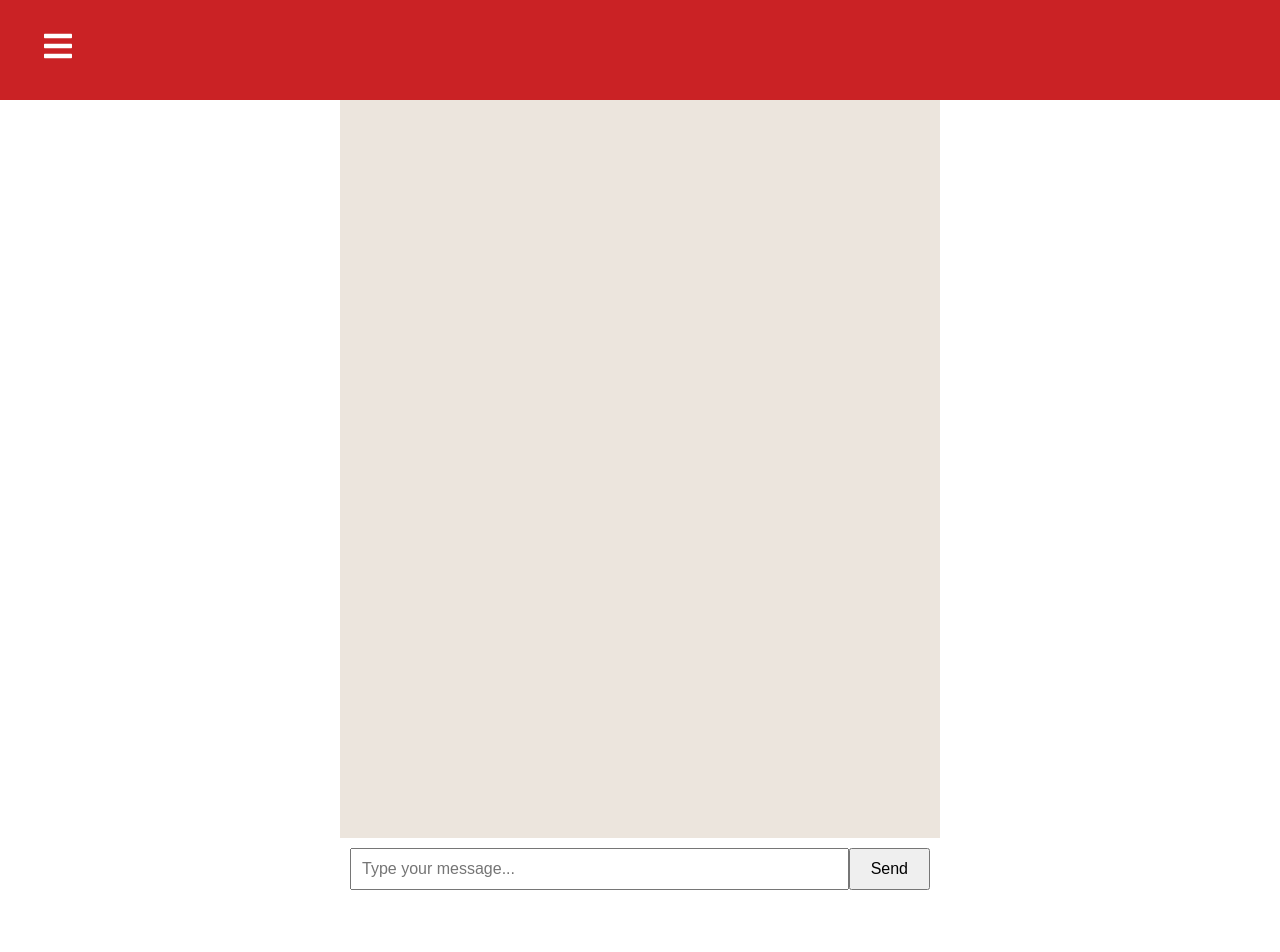
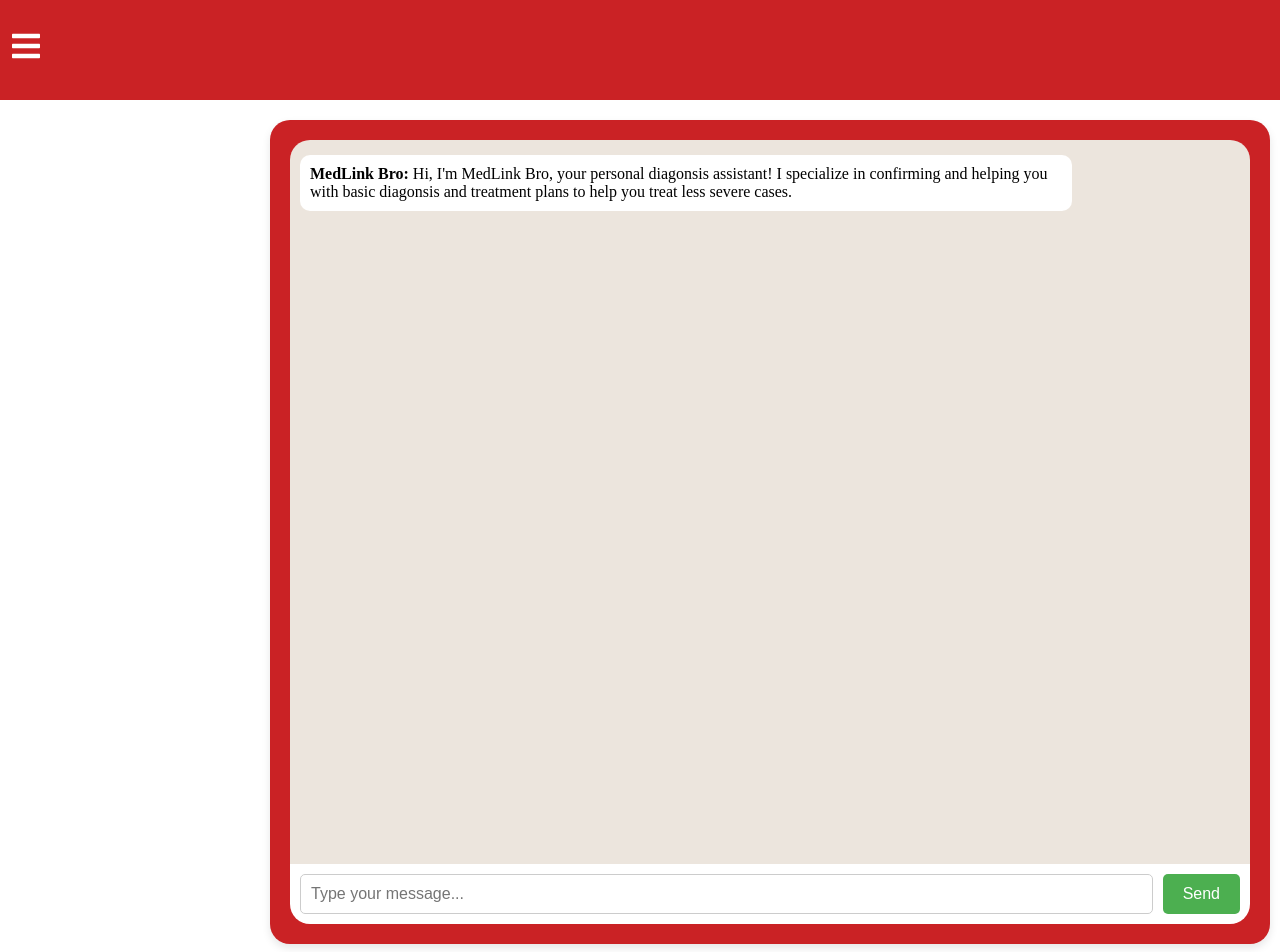
Before and after one commit to jzhen03/UrbanHack, a React (Vite) app in the folder doctor-telecom/: page / in a window 1280 px wide. Shown: the top 952 px of the page. Before the commit the page ends 900 px from the top, so only its background shows below. Built offline with nearby package versions, Linux system fonts and the light colour scheme.

Commit message:
Navbar CSS Changes

```diff
--- a/doctor-telecom/server.js
+++ b/doctor-telecom/server.js
@@ -21,7 +21,7 @@ app.post("/chat", async (req, res) => {
     }
 
     const completion = await openai.chat.completions.create({
-      model: "gpt-4o-mini", // Use a chat completion model
+      model: "gpt-4o-2024-08-06",
       messages: [{role: 'system', content:`You are a medical assistant chatbot. Provide evidence based information to help with medical diagonsis and treatment plans. You're meant to specialize increasing patient turnover by assiting and confiriming nurse drive diagonsis on simple cases.`},{ role: "user", content: prompt }],
       max_tokens: 512,
       temperature: 0,
--- a/doctor-telecom/src/App.jsx
+++ b/doctor-telecom/src/App.jsx
@@ -5,7 +5,6 @@ import viteLogo from '/vite.svg';
 import './App.css';
 import Navbar from './navbar.jsx';
 import Chatbot from './Chatbot.jsx';
-import Navigation from './Navigation.jsx';
 import { BrowserRouter as Router} from 'react-router-dom';
 
 function App() {
--- a/doctor-telecom/src/Chatbot.jsx
+++ b/doctor-telecom/src/Chatbot.jsx
@@ -3,7 +3,7 @@ import axios from 'axios';
 
 function Chatbot() {
   const [prompt, setPrompt] = useState("");
-  const [conversation, setConversation] = useState([]);
+  const [conversation, setConversation] = useState([{sender:"MedLink Bro", message:"Hi, I'm MedLink Bro, your personal diagonsis assistant! I specialize in confirming and helping you with basic diagonsis and treatment plans to help you treat less severe cases."}]);
 
   const handleSubmit = async (e) => {
     e.preventDefault();
@@ -17,7 +17,7 @@ function Chatbot() {
       setConversation([
         ...conversation,
         { sender: 'User', message: prompt },
-        { sender: 'Assistant', message: res.data },
+        { sender: 'MedLink Bro', message: res.data },
       ]);
 
       // Clear the input field
@@ -28,7 +28,7 @@ function Chatbot() {
       setConversation([
         ...conversation,
         { sender: 'User', message: prompt },
-        { sender: 'Assistant', message: 'Sorry, an error occurred. Please try again later.' },
+        { sender: 'MedLink Bro', message: 'Sorry, an error occurred. Please try again later.' },
       ]);
       setPrompt("");
     }
@@ -42,7 +42,7 @@ function Chatbot() {
             key={index}
             style={{
               ...styles.message,
-              alignSelf: entry.sender === 'User' ? 'flex-end' : 'flex-start',
+              marginLeft: entry.sender === 'User' ? 'auto' : '0',
               backgroundColor: entry.sender === 'User' ? '#DCF8C6' : '#FFF',
             }}
           >
@@ -69,36 +69,56 @@ const styles = {
       display: 'flex',
       flexDirection: 'column',
       height: '100vh',
-    maxWidth: '600px',
-    margin: '0 auto',
+      width: 'calc(100% - 270px - 40px)',
+      maxWidth: '75%',
+      maxHeight: '80%',
+      margin: '20px 20px 20px 270px',
+      padding: '20px',
+      borderRadius: '20px',
+      overflow: 'hidden',
+      boxShadow: '0 4px 8px rgba(0, 0, 0, 0.1)',
+      backgroundColor: '#CA2225'
     },
     conversation: {
       flex: 1,
       padding: '10px',
       overflowY: 'auto',
       backgroundColor: '#ECE5DD',
+      borderTopLeftRadius: '20px',
+      borderTopRightRadius: '20px',
     },
     message: {
       maxWidth: '80%',
       margin: '5px',
       padding: '10px',
-    borderRadius: '5px',
+      borderRadius: '10px',
       wordWrap: 'break-word',
     },
     form: {
       display: 'flex',
       padding: '10px',
       backgroundColor: '#FFF',
+      borderBottomLeftRadius: '20px',
+      borderBottomRightRadius: '20px',
     },
     input: {
       flex: 1,
       padding: '10px',
       fontSize: '16px',
+      borderRadius: '5px',
+      border: '1px solid #ccc',
     },
     button: {
       padding: '10px 20px',
       fontSize: '16px',
+      marginLeft: '10px',
+      borderRadius: '5px',
+      backgroundColor: '#4CAF50',
+      color: '#FFF',
+      border: 'none',
+      cursor: 'pointer',
     },
   };
 
+
 export default Chatbot;
--- a/doctor-telecom/src/NavBar.css
+++ b/doctor-telecom/src/NavBar.css
@@ -7,7 +7,7 @@
 }
 
 .menu-bars {
-  margin-left: 2rem;
+  /*margin-left: 2rem;*/
   font-size: 2rem;
   background: none;
 }
@@ -52,10 +52,12 @@
 
 .nav-text a:hover {
   background-color: #9F3637;
+  padding: 0 16px;
 }
 
 .nav-menu-items {
   width: 100%;
+  padding: 0 16px;
 }
 
 .navbar-toggle {
--- a/doctor-telecom/src/Navigation.jsx
+++ /dev/null
@@ -1,25 +0,0 @@
-import Tab from './Tab.jsx';
-import './navbar.css';
-
-function Navigation() {
-    return (
-        <>
-            <h1>Navigation Bar</h1>
-            <Tab value="Diagonsis Help"/>
-            <Tab value="Connect with Doctor"/>
-
-            {/*<div className="navbar">
-                <h1>My App</h1>
-                <div className="tabs-vertical">
-                    <Tab value = "Tab1"/>
-                    <Tab value = "Tab2"/>
-                    <Tab value = "Tab3"/>
-                    <Tab value = "Tab4"/>
-                </div>
-            </div>*/}
-        </>
-
-    );
-}
-
-export default Navigation;
--- a/doctor-telecom/src/Tab.jsx
+++ /dev/null
@@ -1,9 +0,0 @@
-function Tab({value}) {
-    return (
-        <>
-            <button>{value}</button>
-        </>
-    );
-}
-
-export default Tab;
```
Also changed, not shown: doctor-telecom/src/ChatbotPage.jsx (added, +11 -0 lines). Lines whose indentation alone changed are shown as unchanged.
